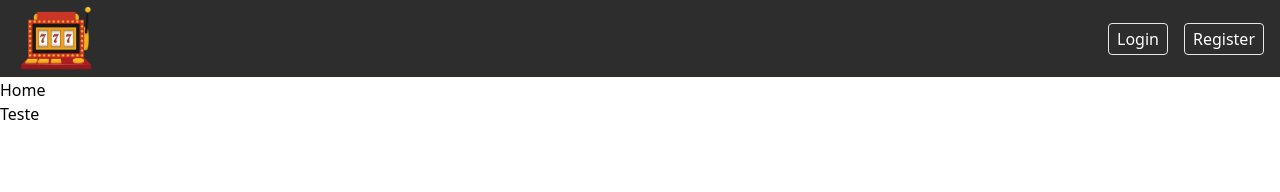
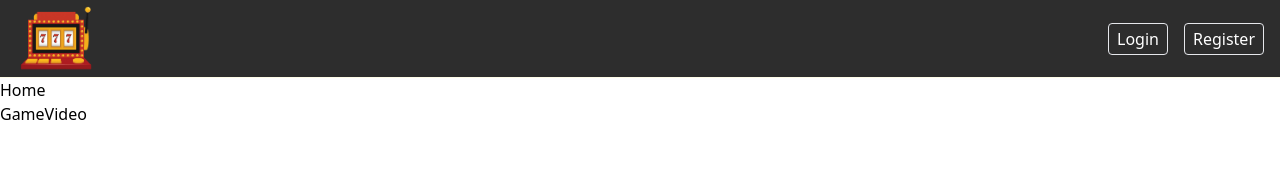
Before and after one commit to AlehandroSV/caca-niquel, a Vue app: page / in a window 1280 px wide. Shown: the top 192 px of the page. Built offline with nearby package versions, Linux system fonts and the light colour scheme.

Commit message:
feat: Recuperando dados do JSON

```diff
--- a/src/json/db.json
+++ b/src/json/db.json
@@ -1,5 +1,30 @@
 [
   {
-    "title": "vala"
+    "game": [
+      {
+        "title": "Titulo",
+        "subtitle": "Game",
+        "formulario": [
+          {
+            "placeholder": "Placeholder",
+            "type": "text",
+            "value": ""
+          }
+        ]
+      }
+    ],
+    "video": [
+      {
+        "title": "Titulo",
+        "subtitle": "Video",
+        "formulario": [
+          {
+            "placeholder": "Placeholder",
+            "type": "text",
+            "value": ""
+          }
+        ]
+      }
+    ]
   }
 ]
--- a/src/views/HomeView.vue
+++ b/src/views/HomeView.vue
@@ -1,13 +1,25 @@
 <template>
   <h1>Home</h1>
-  <Button @click="closePopup">
-    <template #text>Teste</template>
+  <Button @click="toggleGameOpen">
+    <template #text>Game</template>
   </Button>
 
-  <Popup :is-open="isOpen" :on-close="closePopup">
+  <Button @click="toggleVideoOpen">
+    <template #text>Video</template>
+  </Button>
+
+  <Popup :is-open="gameOpen" :on-close="toggleGameOpen">
     <template #children>
       <div class="m-2">
-        <h1>Video Super Bacana</h1>
+        <h1>{{ jsonData[0].game[0].subtitle }}</h1>
+      </div>
+    </template>
+  </Popup>
+
+  <Popup :is-open="videoOpen" :on-close="toggleVideoOpen">
+    <template #children>
+      <div class="m-2">
+        <h1>{{ jsonData[0].video[0].subtitle }}</h1>
       </div>
     </template>
   </Popup>
@@ -23,16 +35,18 @@ export default {
   components: { Button, Popup },
   data() {
     return {
-      isOpen: false,
+      gameOpen: false,
+      videoOpen: false,
+      jsonData: JsonData,
     };
   },
   methods: {
-    closePopup() {
-      this.isOpen = !this.isOpen;
+    toggleGameOpen() {
+      this.gameOpen = !this.gameOpen;
     },
-  },
-  created() {
-    console.log(JsonData);
+    toggleVideoOpen() {
+      this.videoOpen = !this.videoOpen;
+    },
   },
 };
 </script>
```
